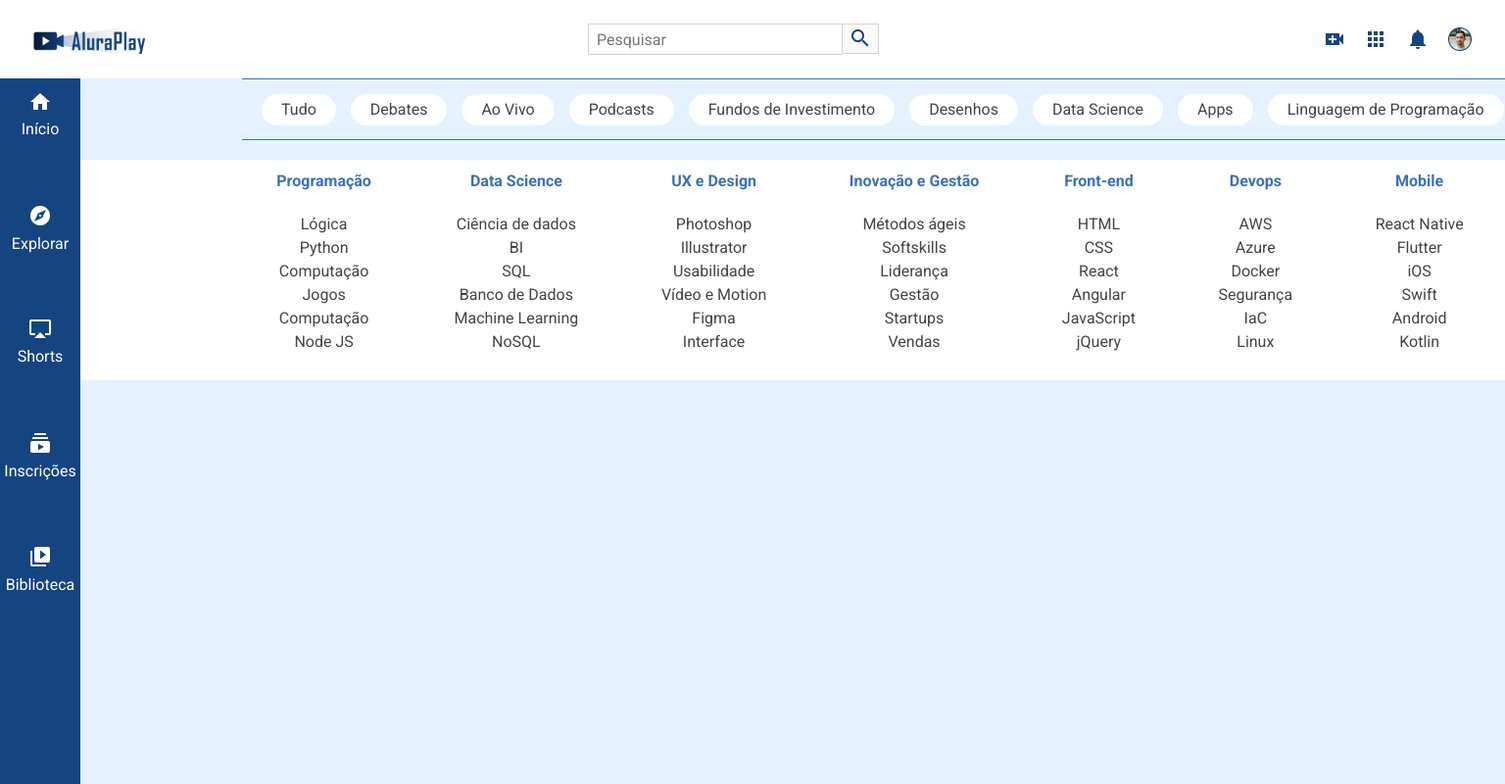
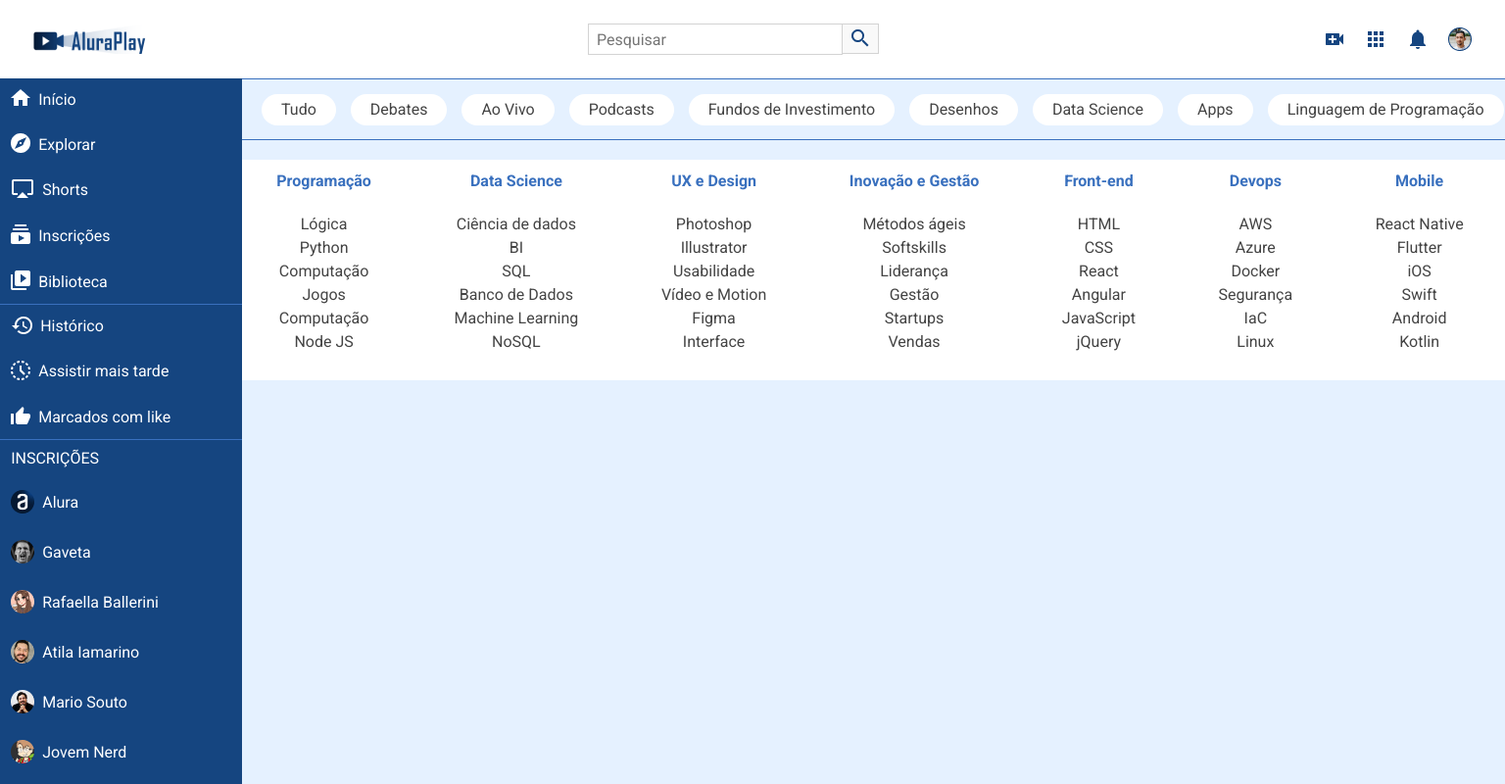
Before and after one commit to masthiago/alura-play, a plain HTML site: page index.html in a window 1536 px wide. Shown: the whole page at 98% size. Drawn offline with Linux system fonts and the light colour scheme.

Commit message:
lesson 4

```diff
--- a/css/flexbox.css
+++ b/css/flexbox.css
@@ -81,6 +81,7 @@
         top: 80px;
         height: 100%;
         width: 82px;
+        overflow-y: scroll;
     }
 
     .menu__lista {
@@ -98,3 +99,54 @@
     }
 
 }
+
+
+@media screen and (min-width: 1440px) {
+
+    .menu__container {
+        width: 247px;
+    }
+
+    .menu__lista {
+        display: flex;
+        height: auto;
+        gap: 1rem;
+        padding: .45rem;
+    }
+
+    .menu__lista:nth-child(1),
+    .menu__lista:nth-child(2),
+    .menu__lista:nth-child(3),
+    .menu__lista:nth-child(4) {
+        display: flex;
+    }
+
+
+    .menu__lista:nth-child(3) {
+        flex-direction: column-reverse;
+    }
+
+    .menu__itens {
+        flex-direction: row;
+        justify-content: flex-start;
+        align-items: center;
+        padding: .25rem;
+    }
+
+    .jogos {
+        order: 3;
+    }
+
+    .filmes {
+        order: 2;
+    }
+
+    .premium {
+        order: 1
+    }
+
+    .maispagina {
+        order: 4;
+    }
+
+}
```
